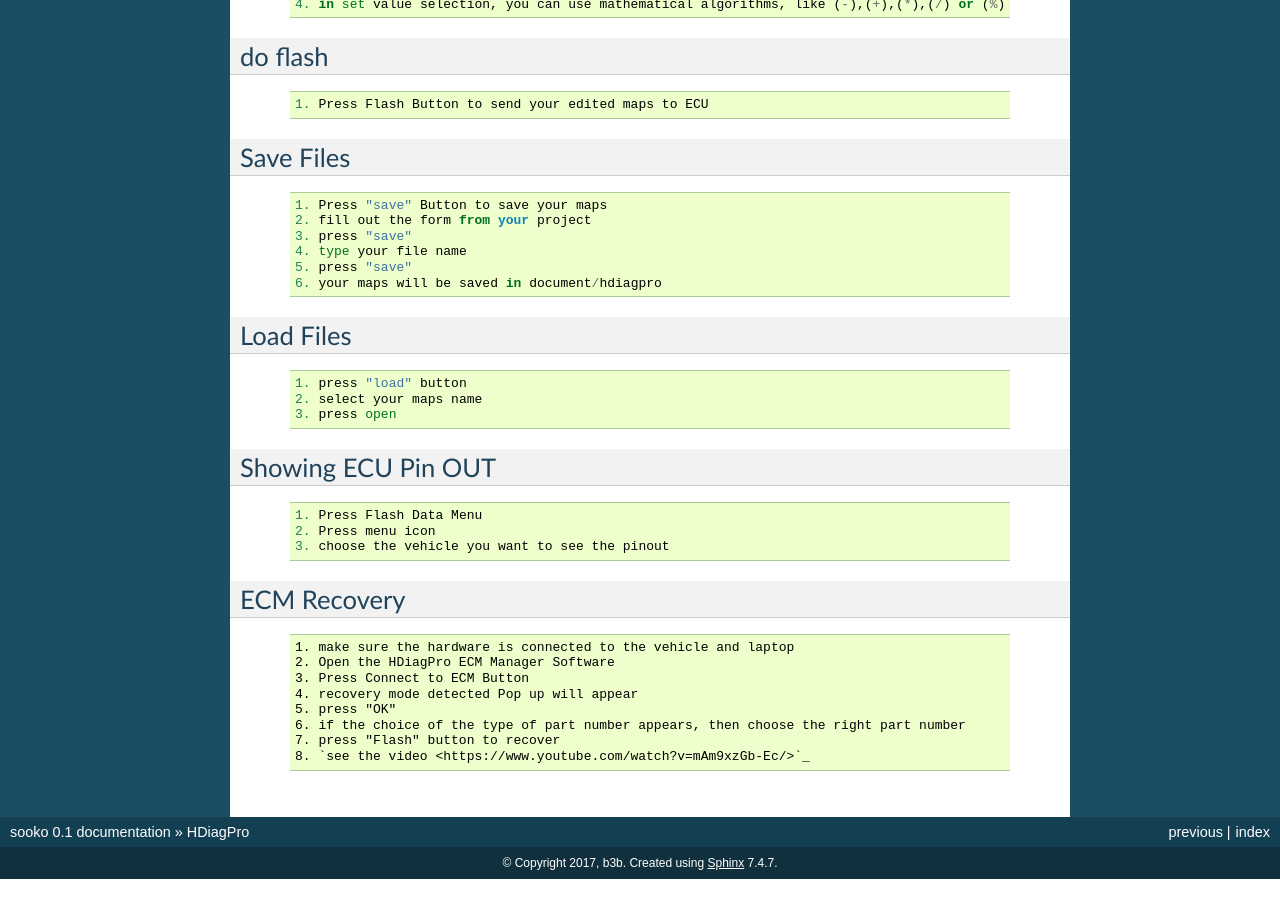
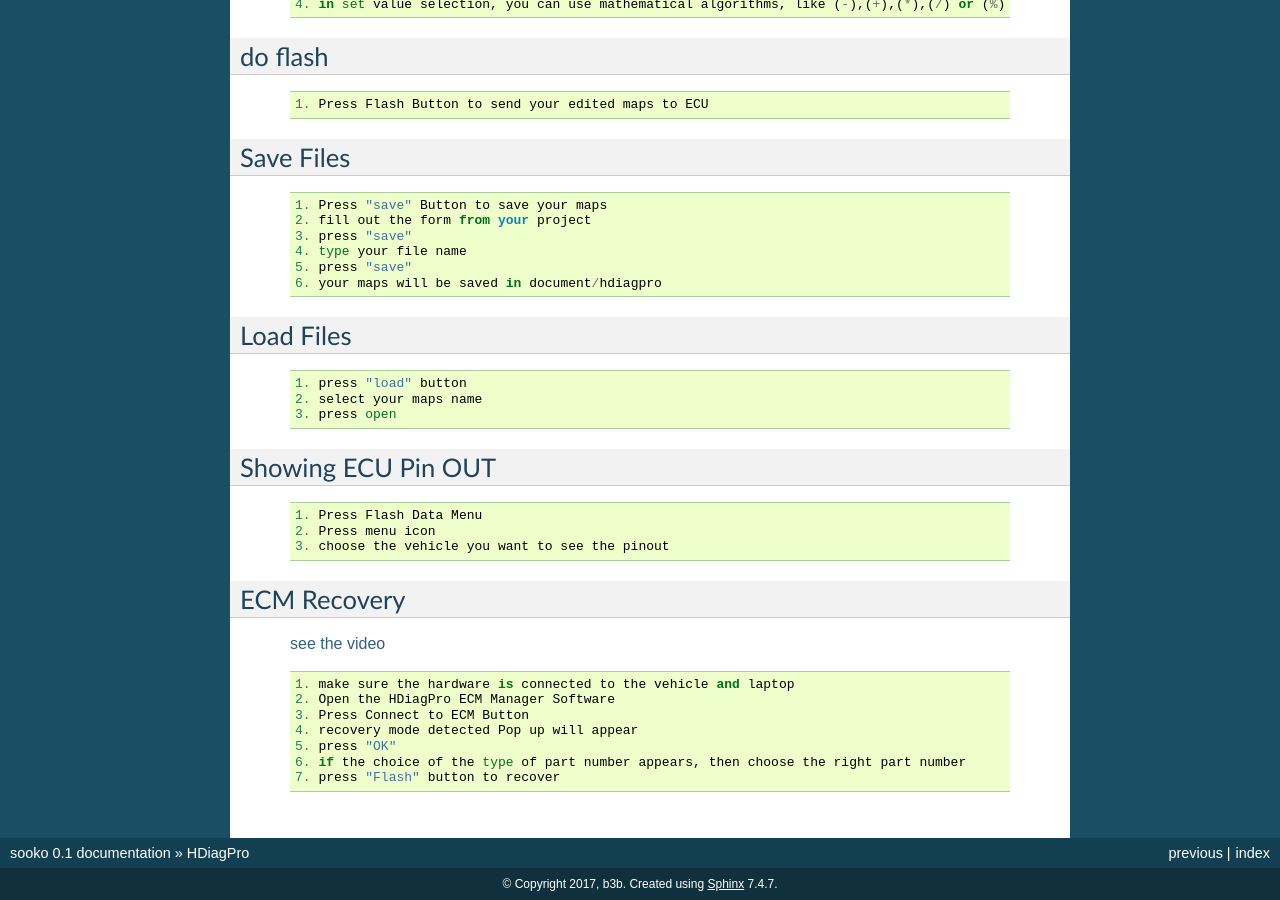
Before and after one commit to sooko/sookoDocumentation, a Sphinx documentation site: the page built from docs/api.rst, in a window 1280 px wide and 900 px high, scrolled down 737 px. Built offline with Sphinx 7.4.7, drawn with Linux system fonts in a browser that asks for light colours; before the commit the page ends 1616 px from its top, so only the background shows below that; some of the changed lines change nothing that is shown.

Commit message:
add link

```diff
--- a/docs/api.rst
+++ b/docs/api.rst
@@ -94,6 +94,8 @@
 ECM Recovery
 """"""""""""
 
+ `see the video <https://www.youtube.com/watch?v=mAm9xzGb-Ec/>`_
+
  ::
 
     1. make sure the hardware is connected to the vehicle and laptop
@@ -103,4 +105,3 @@
     5. press "OK"
     6. if the choice of the type of part number appears, then choose the right part number
     7. press "Flash" button to recover
-    8. `see the video <https://www.youtube.com/watch?v=mAm9xzGb-Ec/>`_
```
